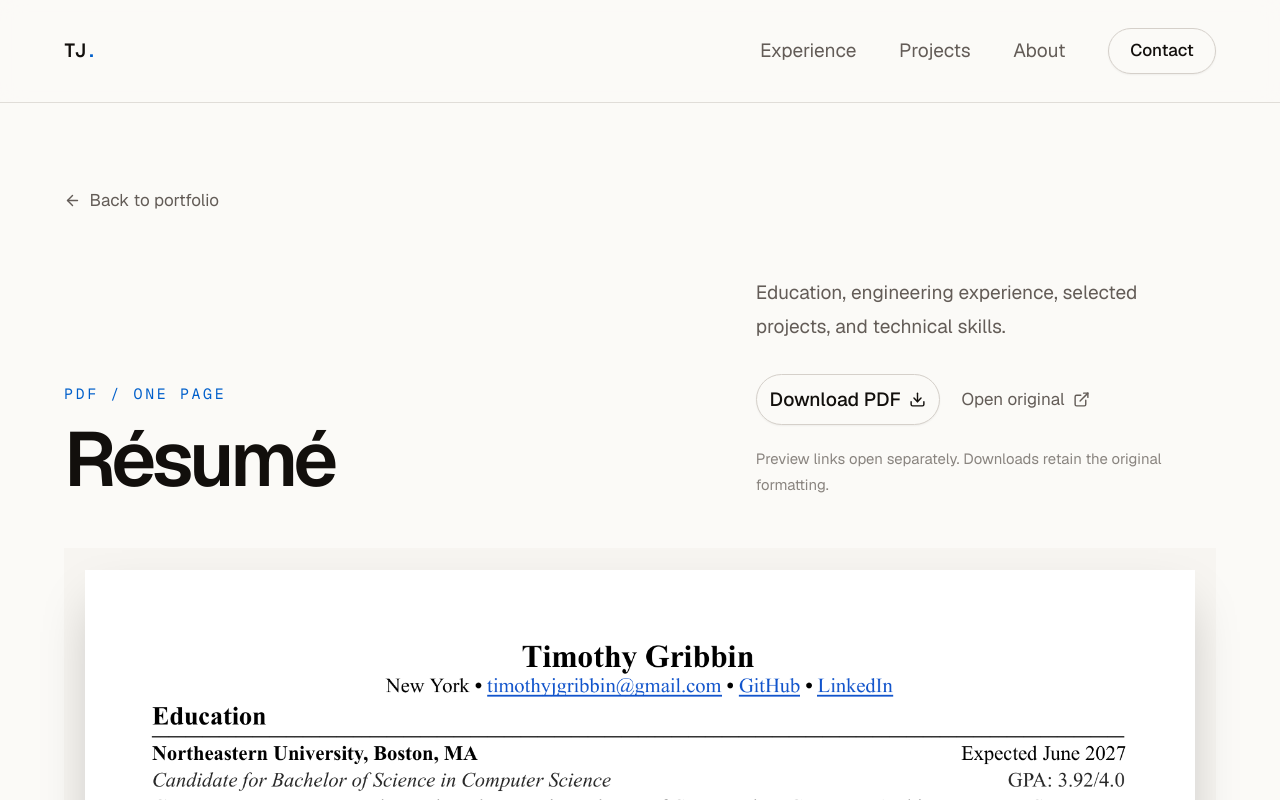
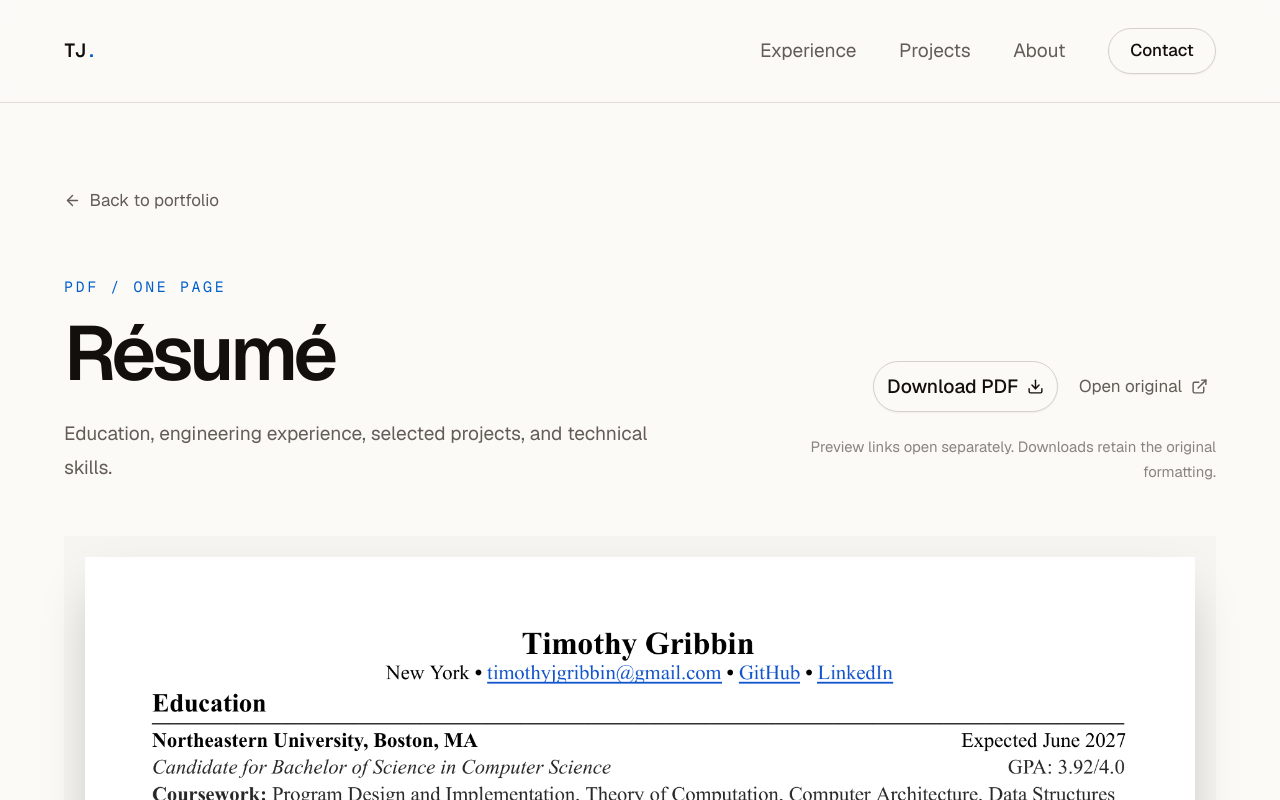
Before and after one commit to timothygribbin/personal-website-updated, a Next.js app: page /resume in a window 1280 px wide. Shown: the top 800 px of the page. Built offline with nearby package versions, Linux system fonts and the light colour scheme.

Commit message:
style: regroup resume header content

```diff
--- a/app/resume/page.tsx
+++ b/app/resume/page.tsx
@@ -39,13 +39,13 @@ export default function ResumePage() {
               <h1 className="mt-4 text-5xl font-semibold tracking-[-0.055em] sm:text-6xl lg:text-7xl">
                 Résumé
               </h1>
+              <p className="mt-6 max-w-xl text-lg leading-8 text-muted-foreground">
+                Education, engineering experience, selected projects, and technical skills.
+              </p>
             </div>
 
             <div className="md:col-span-5">
-              <p className="max-w-xl text-lg leading-8 text-muted-foreground">
-                Education, engineering experience, selected projects, and technical skills.
-              </p>
-              <div className="mt-7 flex flex-wrap items-center gap-3">
+              <div className="flex flex-wrap items-center gap-3 md:justify-end">
                 <a
                   href={portfolio.resumeHref}
                   download
@@ -62,7 +62,7 @@ export default function ResumePage() {
                   Open original <ExternalLink className="size-4" aria-hidden="true" />
                 </a>
               </div>
-              <p className="mt-5 max-w-xl text-sm leading-6 text-muted-foreground/75">
+              <p className="mt-5 max-w-xl text-sm leading-6 text-muted-foreground/75 md:ml-auto md:text-right">
                 Preview links open separately. Downloads retain the original formatting.
               </p>
             </div>
```
